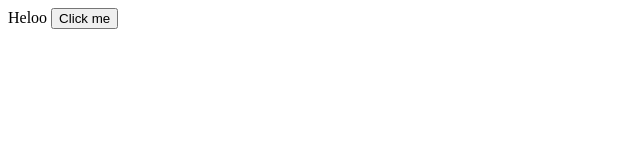
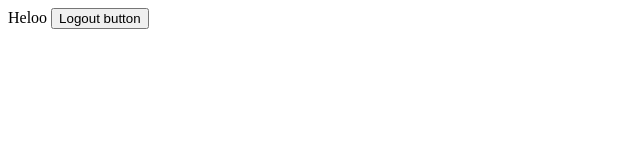
Before and after one commit to kartikgothwal/localProject, a plain HTML site: page index.html in a window 1280 px wide. Shown: the full height of the page, 0-640 px from the left. Drawn offline with Linux system fonts and the light colour scheme.

Commit message:
added a logout button

```diff
--- a/index.html
+++ b/index.html
@@ -7,6 +7,6 @@
   </head>
   <body>
     Heloo
-    <button>Click me</button>
+    <button>Logout button</button>
   </body>
 </html>
```
